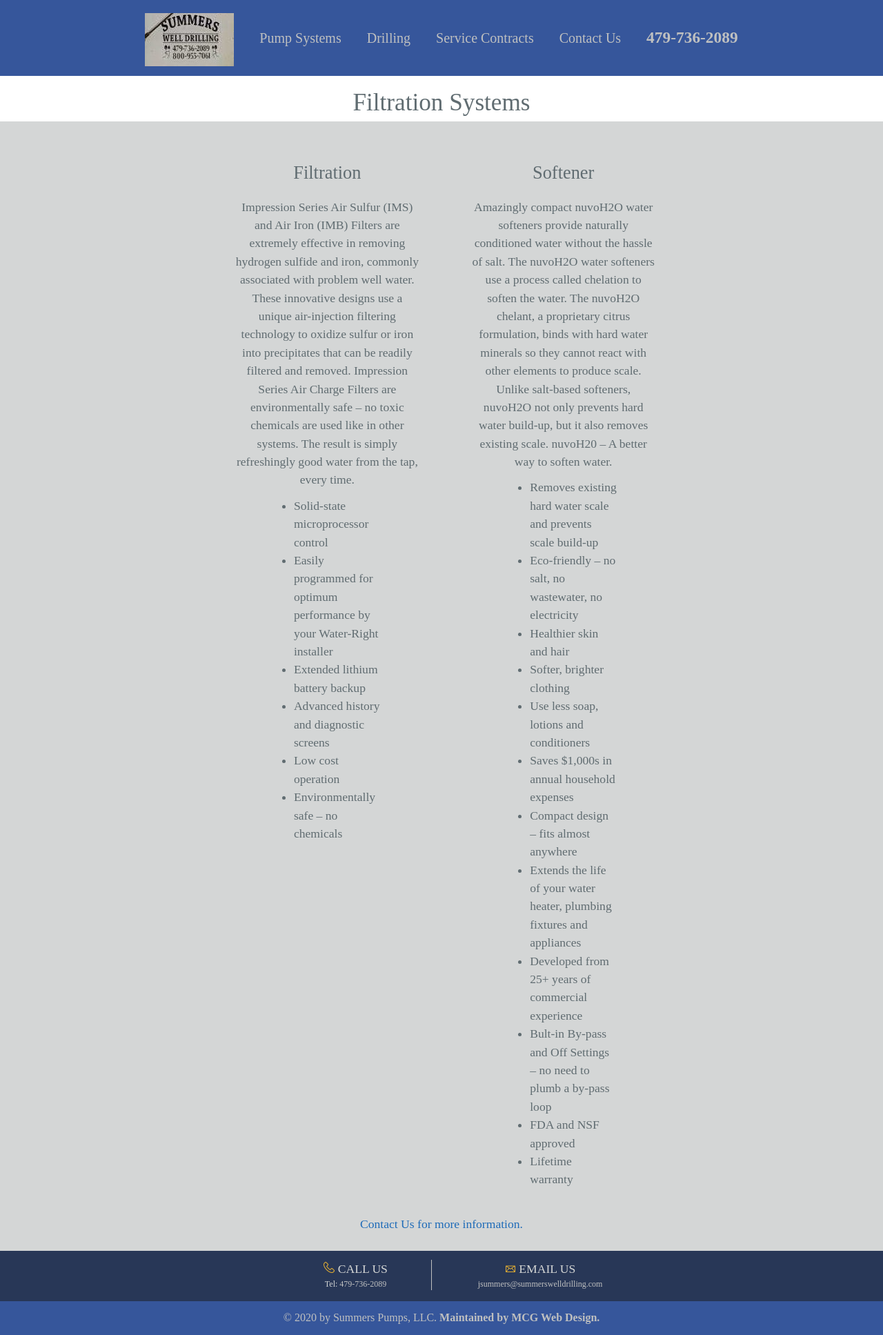
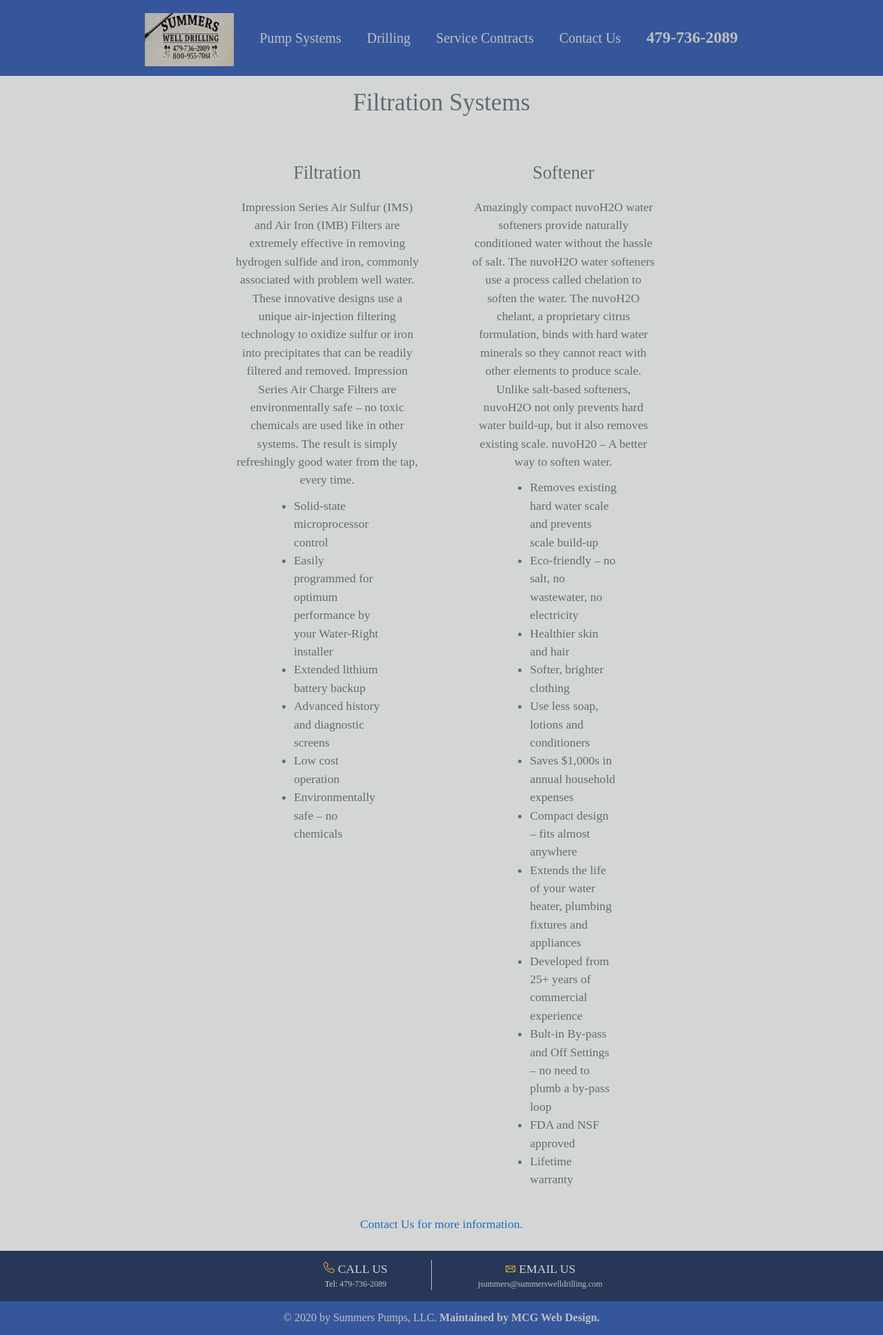
Before and after one commit to jamess999888/SummersPumps, a Jekyll site: the page built from filtrationSystems.md, in a window 1280 px wide. Shown: the whole page at 69% size. Built offline with Jekyll 4.4.1, drawn with Linux system fonts in a browser that asks for light colours; our own code applies the rules of GitHub Pages for plain Markdown files.

Commit message:
working on filtrtation systems styling

```diff
--- a/_layouts/default.html
+++ b/_layouts/default.html
@@ -50,7 +50,7 @@
                 </a>
             </li>
             <li>
-                <a id="serviceContracts">
+                <a id="serviceContracts" href="http://www.summerswelldrilling.com/serviceContracts">
                     <p>
                         Service Contracts
                     </p>
--- a/css/style.css
+++ b/css/style.css
@@ -1275,6 +1275,7 @@
 }
 
 #filtrationSystems h1 {
+    background-color: #D4D6D5;
     text-align: center;
     padding-top: 1%;
 }
```
